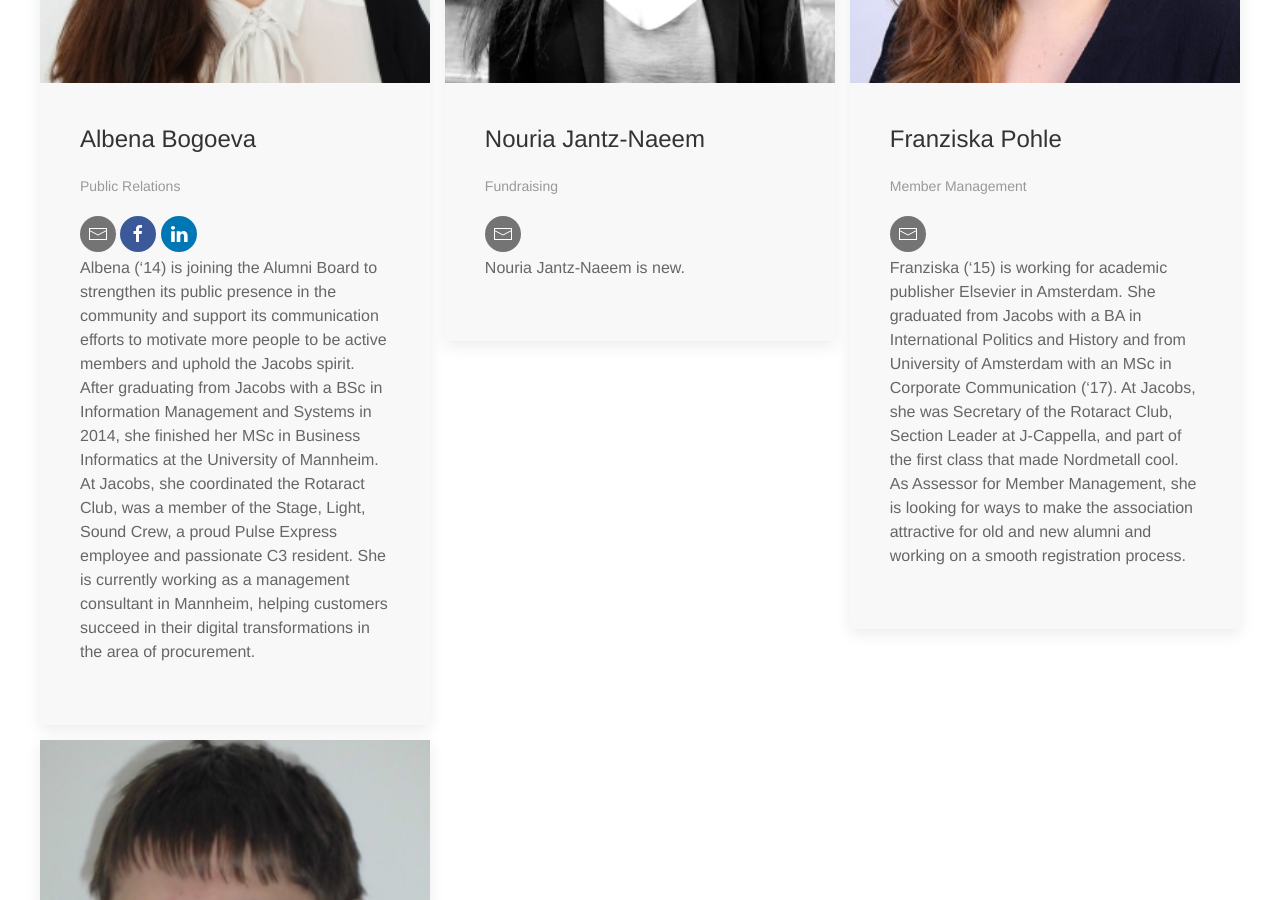
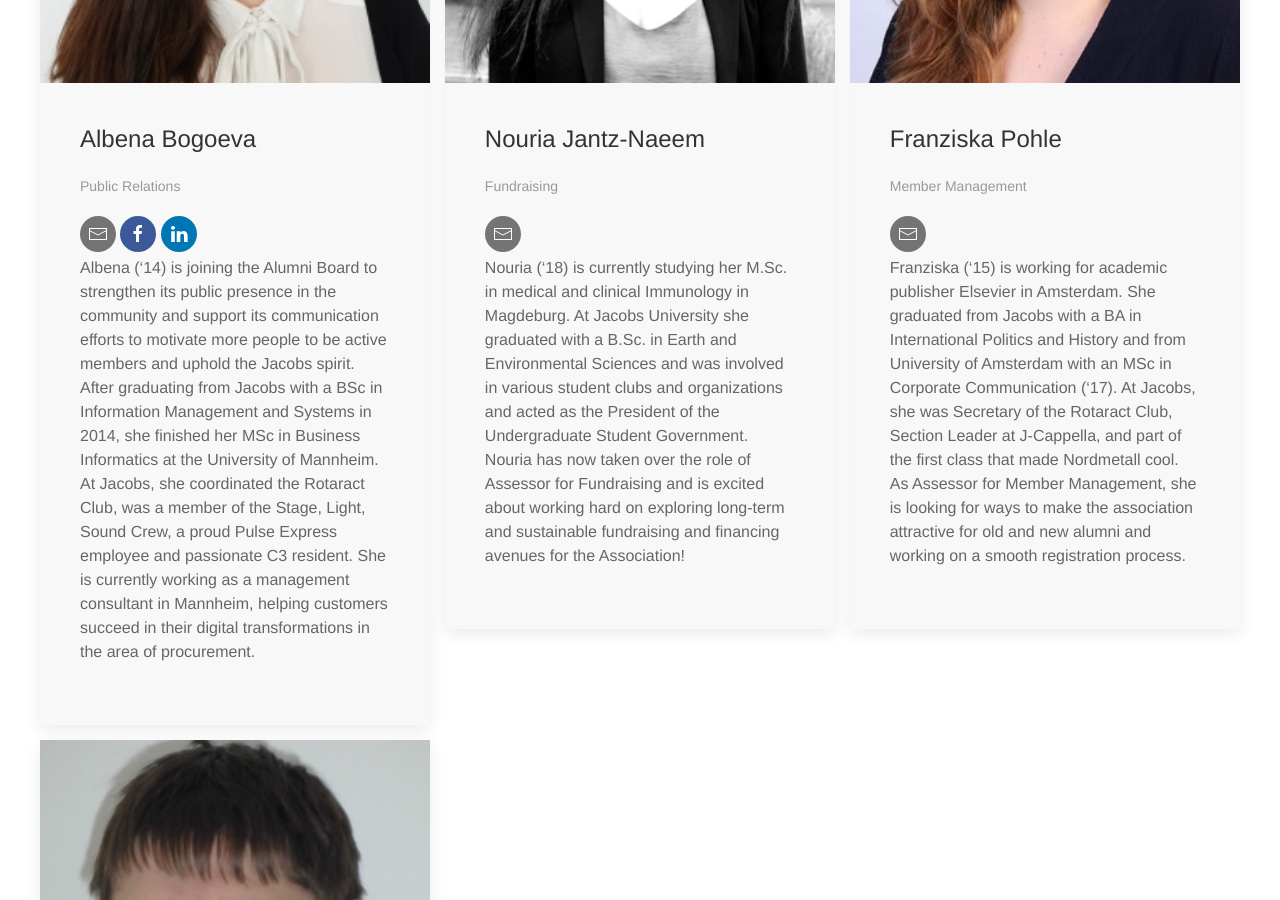
Before and after one commit to JacobsAlumni/jekyll.jacobs-alumni.de, a Jekyll site: the page built from src/board/index.html, in a window 1280 px wide and 900 px high, scrolled down 2962 px. Built offline with Jekyll 4.4.1, drawn with Linux system fonts in a browser that asks for light colours.

Commit message:
Add Nouria's description

```diff
--- a/_data/board.yml
+++ b/_data/board.yml
@@ -70,7 +70,7 @@
   meta:
     email: njantz-naeem@jacobs-alumni.de
   description:
-    Nouria Jantz-Naeem is new.
+    Nouria ('18) is currently studying her M.Sc. in medical and clinical Immunology in Magdeburg. At Jacobs University she graduated with a B.Sc. in Earth and Environmental Sciences and was involved in various student clubs and organizations and acted as the President of the Undergraduate Student Government. Nouria has now taken over the role of Assessor for Fundraising and is excited about working hard on exploring long-term and sustainable fundraising and financing avenues for the Association!
 -
   name: Franziska Pohle
   role: Member Management
```
